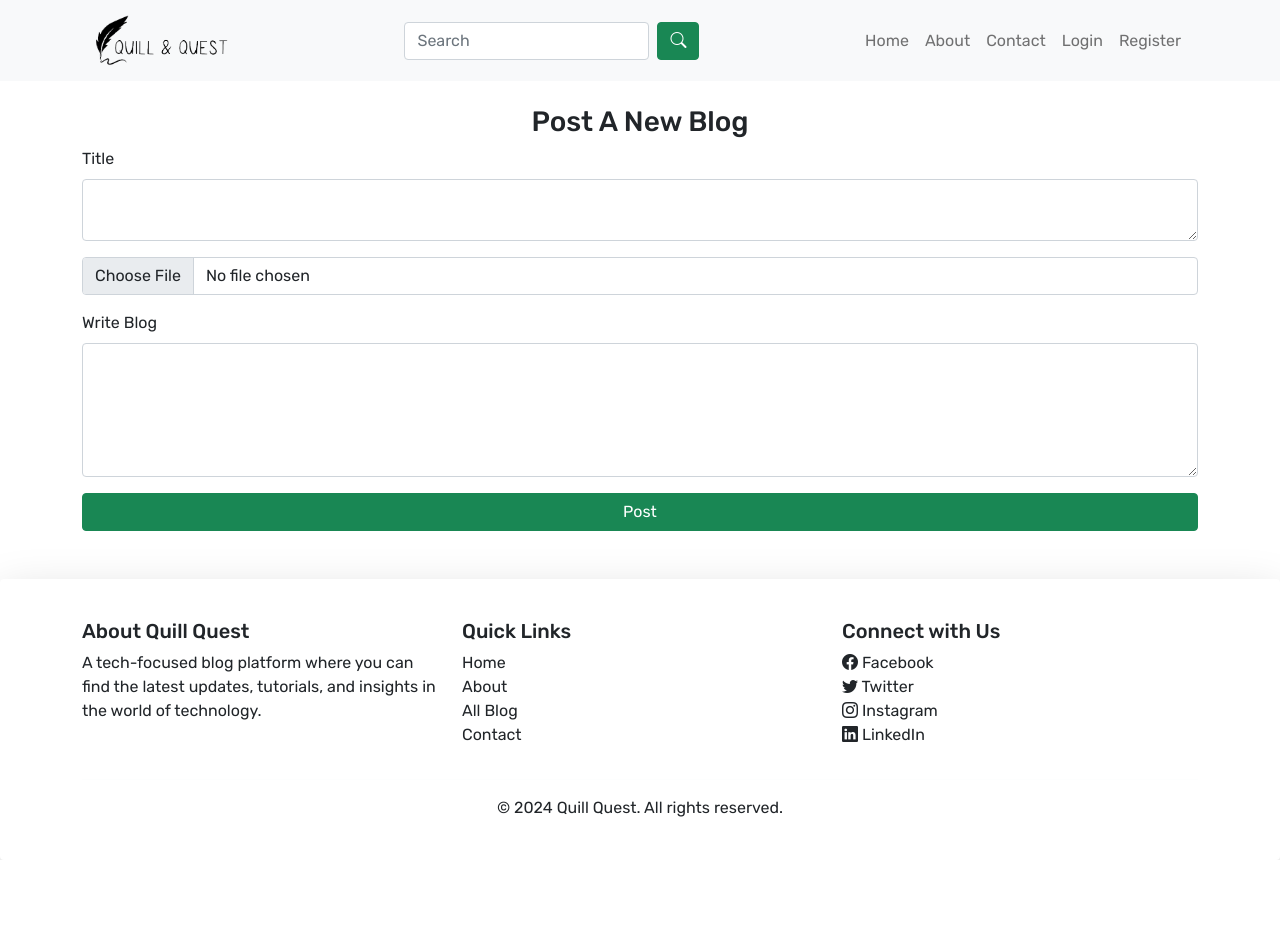
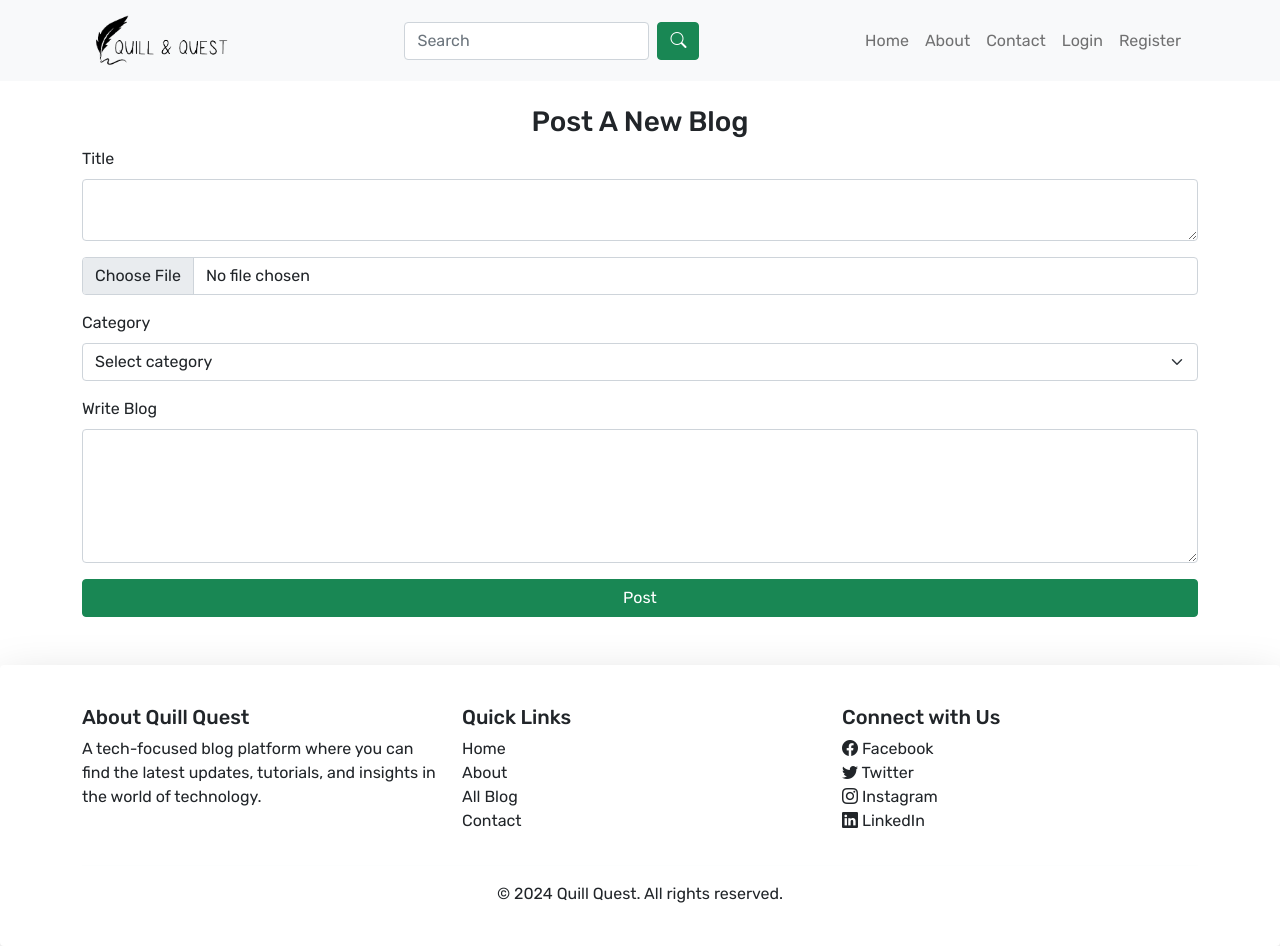
Before and after one commit to ragOP/bugbounty, a React (Vite) app: page /postblog in a window 1280 px wide. Before the commit the page ends 860 px from the top, so only its background shows below. Built offline with nearby package versions, Linux system fonts and the light colour scheme; a web font is replaced by a local one.

Commit message:
add blog feature implemented

```diff
--- a/src/components/pages/AddNewBlog.jsx
+++ b/src/components/pages/AddNewBlog.jsx
@@ -2,11 +2,43 @@ import { useEffect, useState } from "react";
 import Footer from "../layout/Footer";
 import NavBar from "../layout/NavBar";
 import getUserFromJwt from "../../helper/getAccessToken";
+import axios from "axios";
+import { useNavigate } from "react-router-dom";
 
 function AddNewBlog() {
   const [user, setUser] = useState(null);
+  const [title, setTitle] = useState("");
+  const [description, setDescription] = useState("");
+  const [bannerImage, setBannerImage] = useState(null);
+  const [category, setCategory] = useState("");
 
   const accessToken = localStorage.getItem("accessToken");
+  const navigateTo = useNavigate();
+
+  const handleCreateNewBlog = async (e) => {
+    e.preventDefault();
+    try {
+      const blog = await axios.post(
+        "http://localhost:3001/blog/create",
+        {
+          title,
+          author: user.id,
+          description,
+          bannerImage,
+          category,
+        },
+        {
+          headers: {
+            "Content-Type": "multipart/form-data",
+          },
+        }
+      );
+      navigateTo("/");
+      console.log(blog);
+    } catch (error) {
+      console.error("Error occurred during creating new blog:", error);
+    }
+  };
 
   useEffect(() => {
     const fetchUser = async () => {
@@ -25,17 +57,44 @@ function AddNewBlog() {
       <NavBar user={user} />
       <div className="container my-4">
         <h3 className="text-center">Post A New Blog</h3>
-        <form>
+        <form onSubmit={handleCreateNewBlog}>
           <div className="mb-3">
             <label className="form-label">Title</label>
             <textarea
               className="form-control"
               name="description"
               rows="2"
+              value={title}
+              onChange={(e) => setTitle(e.target.value)}
             ></textarea>
           </div>
           <div className="input-group my-3">
-            <input type="file" className="form-control" name="bannerImage" />
+            <input
+              type="file"
+              className="form-control"
+              name="bannerImage"
+              onChange={(e) => setBannerImage(e.target.files[0])}
+            />
+          </div>
+          <div className="mb-3">
+            <label className="form-label">Category</label>
+            <select
+              className="form-select"
+              value={category}
+              onChange={(e) => setCategory(e.target.value)}
+            >
+              <option value="">Select category</option>
+              <option value="Tech Updates">Tech Updates</option>
+              <option value="React Js">React Js</option>
+              <option value="JavaScript">JavaScript</option>
+              <option value="Python">Python</option>
+              <option value="Java">Java</option>
+              <option value="C#">C#</option>
+              <option value="C++">C++</option>
+              <option value="Ruby">Ruby</option>
+              <option value="PHP">PHP</option>
+              <option value="Swift">Swift</option>
+            </select>
           </div>
           <div className="mb-3">
             <label className="form-label">Write Blog</label>
@@ -43,6 +102,8 @@ function AddNewBlog() {
               className="form-control"
               name="content"
               rows="5"
+              value={description}
+              onChange={(e) => setDescription(e.target.value)}
             ></textarea>
           </div>
           <button className="btn btn-success w-100">Post</button>
```
